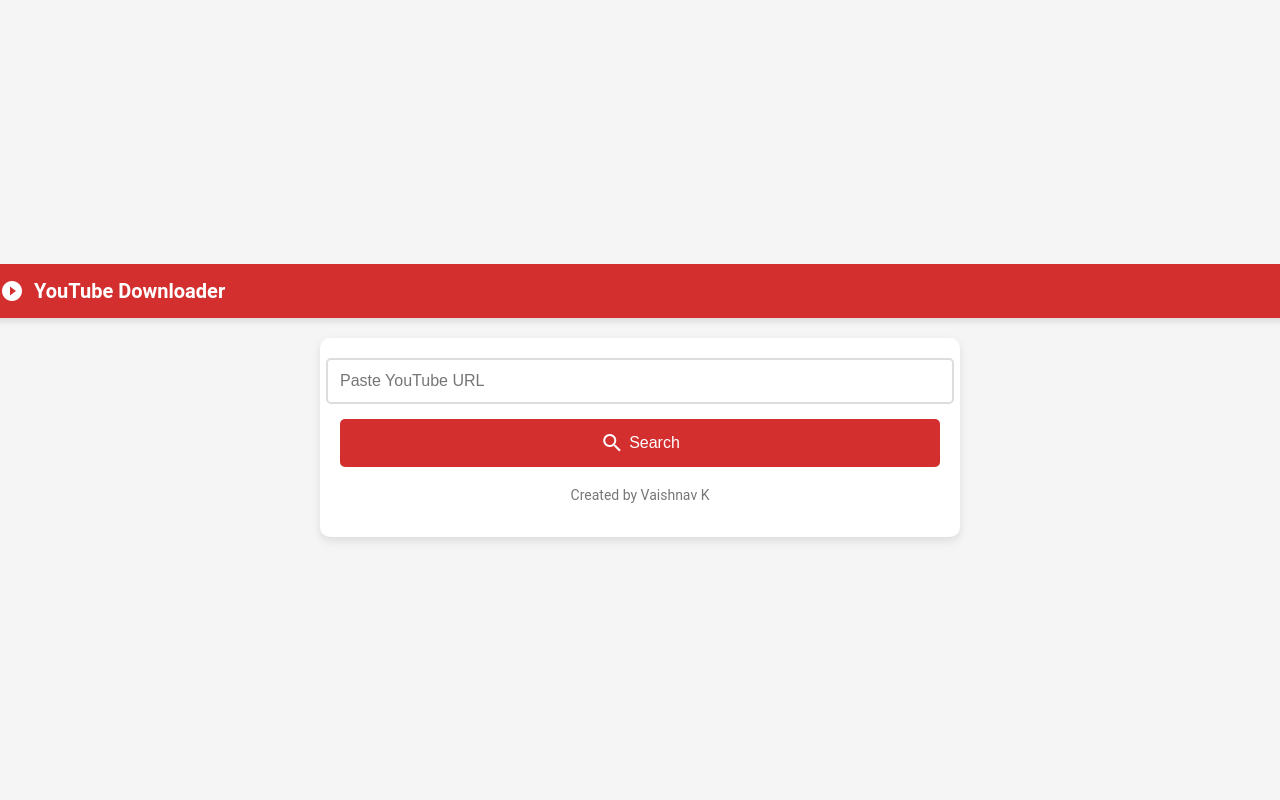
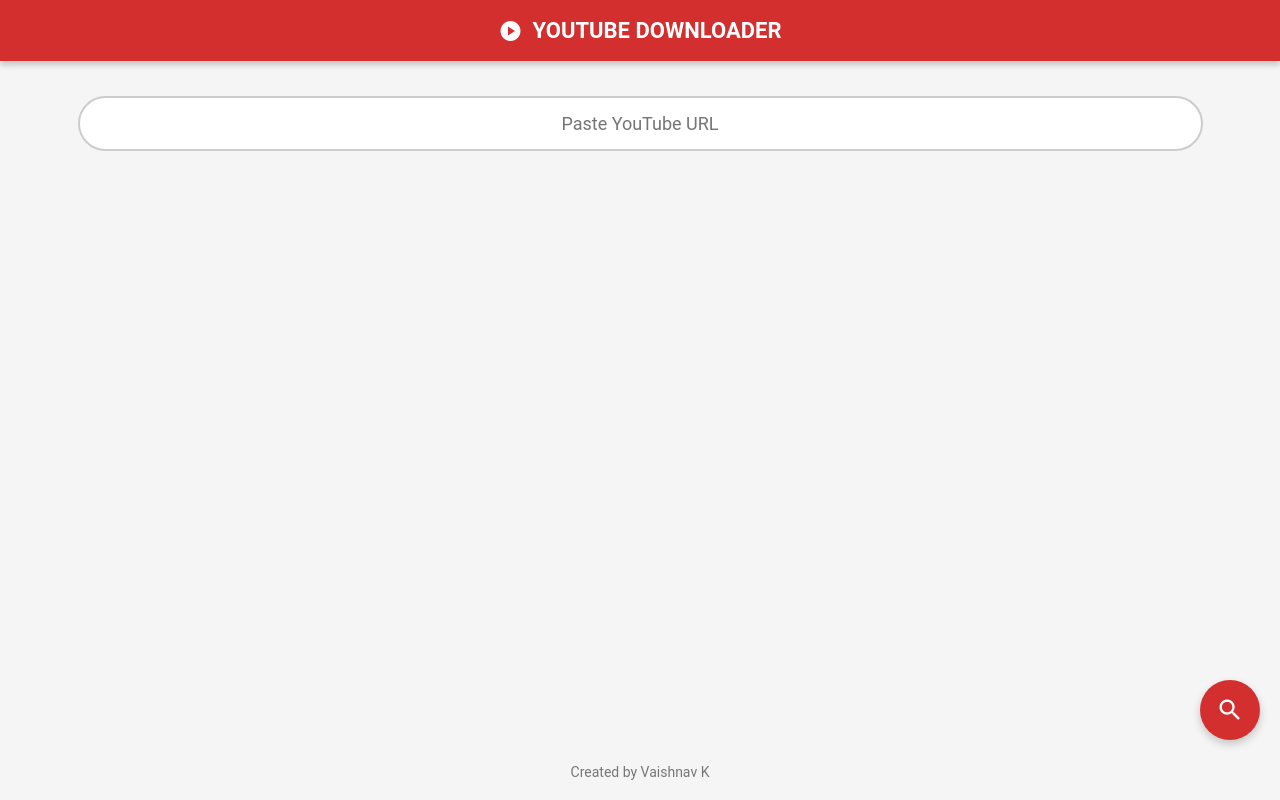
Before and after one commit to vaishxer/Ytdwnldweb, a plain HTML site: page index.html in a window 1280 px wide. Drawn offline with Linux system fonts and the light colour scheme.

Commit message:
Update index.html

```diff
--- a/index.html
+++ b/index.html
@@ -6,136 +6,129 @@
     <title>YouTube Downloader</title>
     <link href="https://fonts.googleapis.com/icon?family=Material+Icons" rel="stylesheet">
     <style>
+        * {
+            margin: 0;
+            padding: 0;
+            box-sizing: border-box;
+            font-family: 'Roboto', sans-serif;
+        }
+
         body {
-            font-family: 'Roboto', sans-serif;
             background-color: #f5f5f5;
+            color: #212121;
+            height: 100vh;
             display: flex;
-            justify-content: center;
+            flex-direction: column;
             align-items: center;
-            height: 100vh;
-            margin: 0;
-            flex-direction: column;
         }
 
         .app-bar {
             width: 100%;
-            background-color: #d32f2f;
+            background: #d32f2f;
             color: white;
             display: flex;
             align-items: center;
-            padding: 15px;
-            font-size: 20px;
+            padding: 18px;
+            font-size: 22px;
             font-weight: bold;
-            box-shadow: 0px 4px 6px rgba(0, 0, 0, 0.1);
+            box-shadow: 0px 4px 6px rgba(0, 0, 0, 0.2);
+            justify-content: center;
+            text-transform: uppercase;
         }
 
         .app-bar .material-icons {
             margin-right: 10px;
         }
 
-        .container {
-            max-width: 600px;
-            width: 90%;
-            background: #fff;
-            padding: 20px;
-            border-radius: 10px;
-            box-shadow: 0 4px 10px rgba(0, 0, 0, 0.1);
-            text-align: center;
+        .search-bar {
+            width: 100%;
+            padding: 15px;
+            display: flex;
+            flex-direction: column;
+            align-items: center;
             margin-top: 20px;
         }
 
-        .search-bar {
-            display: flex;
-            flex-direction: column;
-            align-items: center;
-            margin-bottom: 20px;
-        }
-
         input[type="text"] {
-            width: 100%;
-            padding: 12px;
-            font-size: 16px;
-            border: 2px solid #ddd;
-            border-radius: 5px;
+            width: 90%;
+            padding: 15px;
+            font-size: 18px;
+            border: 2px solid #ccc;
+            border-radius: 50px;
+            outline: none;
             transition: 0.3s;
-            outline: none;
+            text-align: center;
+            background: white;
         }
 
         input:focus {
             border-color: #d32f2f;
         }
 
-        button {
-            width: 100%;
-            margin-top: 15px;
-            padding: 12px;
-            font-size: 16px;
-            background-color: #d32f2f;
+        .fab {
+            position: absolute;
+            bottom: 60px;
+            right: 20px;
+            width: 60px;
+            height: 60px;
+            background: #d32f2f;
             color: white;
-            border: none;
-            border-radius: 5px;
-            cursor: pointer;
             display: flex;
             align-items: center;
             justify-content: center;
-            gap: 5px;
+            border-radius: 50%;
+            box-shadow: 0px 4px 8px rgba(0, 0, 0, 0.2);
+            cursor: pointer;
             transition: 0.3s;
-            position: relative;
-            overflow: hidden;
         }
 
-        button::after {
-            content: "";
-            position: absolute;
-            background: rgba(255, 255, 255, 0.3);
-            width: 100%;
-            height: 100%;
-            left: 0;
-            top: 0;
-            opacity: 0;
-            transition: opacity 0.3s;
+        .fab:hover {
+            background: #b71c1c;
         }
 
-        button:hover::after {
-            opacity: 1;
+        .fab .material-icons {
+            font-size: 28px;
         }
 
-        button:hover {
-            background-color: #b71c1c;
+        .video-section {
+            width: 100%;
+            padding: 20px;
+            text-align: center;
+            display: none;
         }
 
-        .video-card {
-            display: none;
-            background: #fff;
-            padding: 20px;
-            border-radius: 8px;
-            box-shadow: 0 2px 6px rgba(0, 0, 0, 0.1);
-            text-align: center;
-            margin-top: 20px;
+        .video-section img {
+            width: 90%;
+            max-width: 500px;
+            border-radius: 12px;
+            margin-top: 15px;
+            box-shadow: 0px 4px 10px rgba(0, 0, 0, 0.2);
         }
 
-        .video-card img {
-            width: 100%;
-            max-width: 400px;
-            border-radius: 8px;
+        .video-section h3 {
             margin-top: 10px;
+            font-size: 20px;
+            font-weight: 600;
         }
 
         .download-buttons {
             display: flex;
-            justify-content: space-around;
+            justify-content: center;
+            gap: 15px;
             margin-top: 15px;
         }
 
         .download-btn {
-            width: 48%;
-            padding: 12px;
+            padding: 15px 20px;
             font-size: 16px;
             color: white;
             border: none;
-            border-radius: 5px;
+            border-radius: 8px;
             cursor: pointer;
             transition: 0.3s;
+            display: flex;
+            align-items: center;
+            gap: 5px;
         }
 
         .download-btn.audio {
@@ -153,25 +146,26 @@
         .credit {
             font-size: 14px;
             color: #777;
-            margin-top: 20px;
+            position: absolute;
+            bottom: 20px;
         }
     </style>
 </head>
 <body>
 
     <div class="app-bar">
-        <span class="material-icons">play_circle_filled</span> YouTube Downloader
+        <span class="material-icons">play_circle</span> YouTube Downloader
     </div>
 
-    <div class="container">
     <div class="search-bar">
         <input type="text" id="query" placeholder="Paste YouTube URL" oninput="validateURL()">
-            <button onclick="fetchMedia()">
-                <span class="material-icons">search</span> Search
-            </button>
     </div>
 
-        <div class="video-card" id="video-preview">
+    <div class="fab" onclick="fetchMedia()">
+        <span class="material-icons">search</span>
+    </div>
+
+    <div class="video-section" id="video-preview">
         <h3 id="video-title"></h3>
         <img id="video-image" src="https://files.catbox.moe/jfydvw.png" alt="Video thumbnail">
         <div class="download-buttons">
@@ -185,7 +179,6 @@
     </div>
 
     <p class="credit">Created by Vaishnav K</p>
-    </div>
 
     <script>
         function validateURL() {
```
Lines whose indentation alone changed are shown as unchanged.
